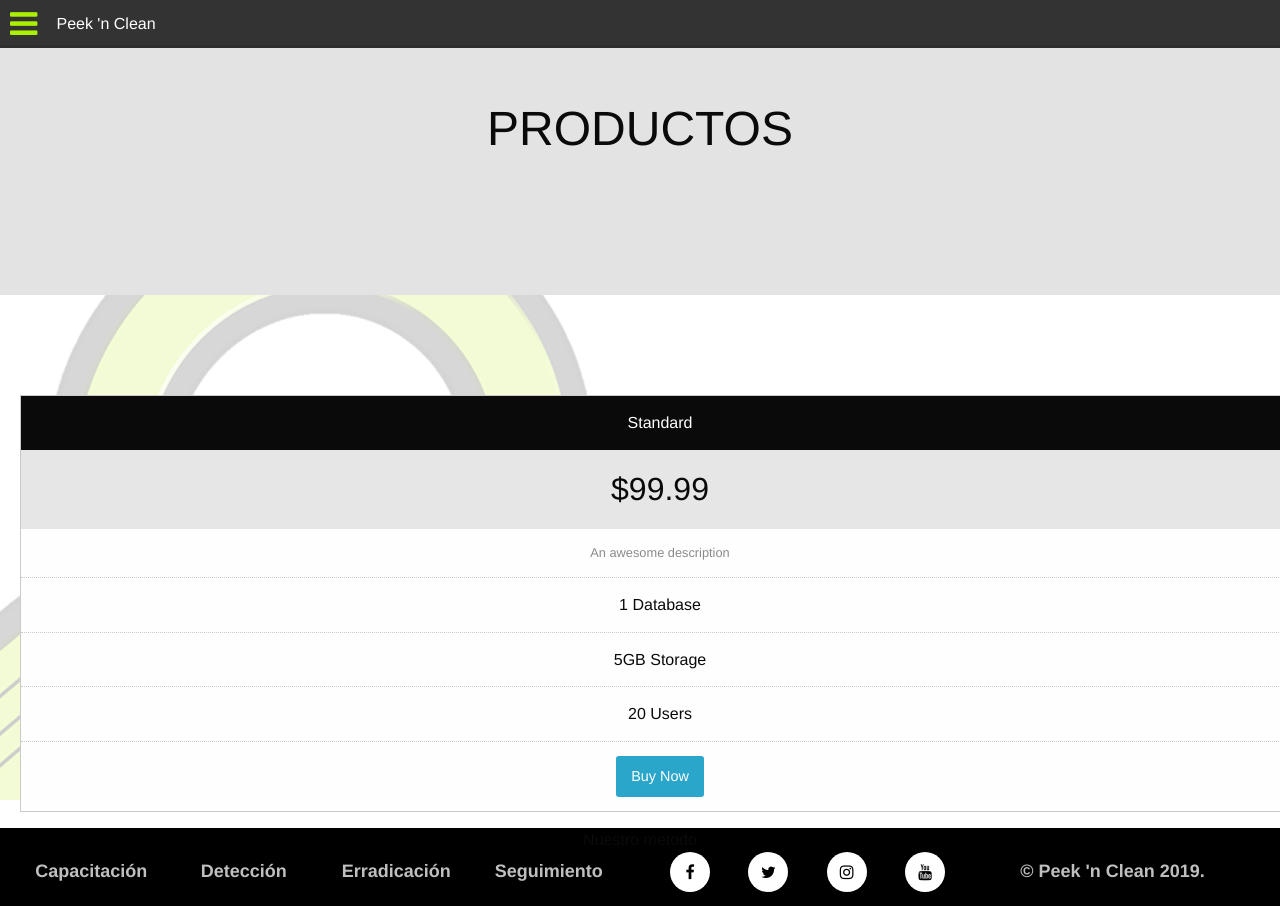
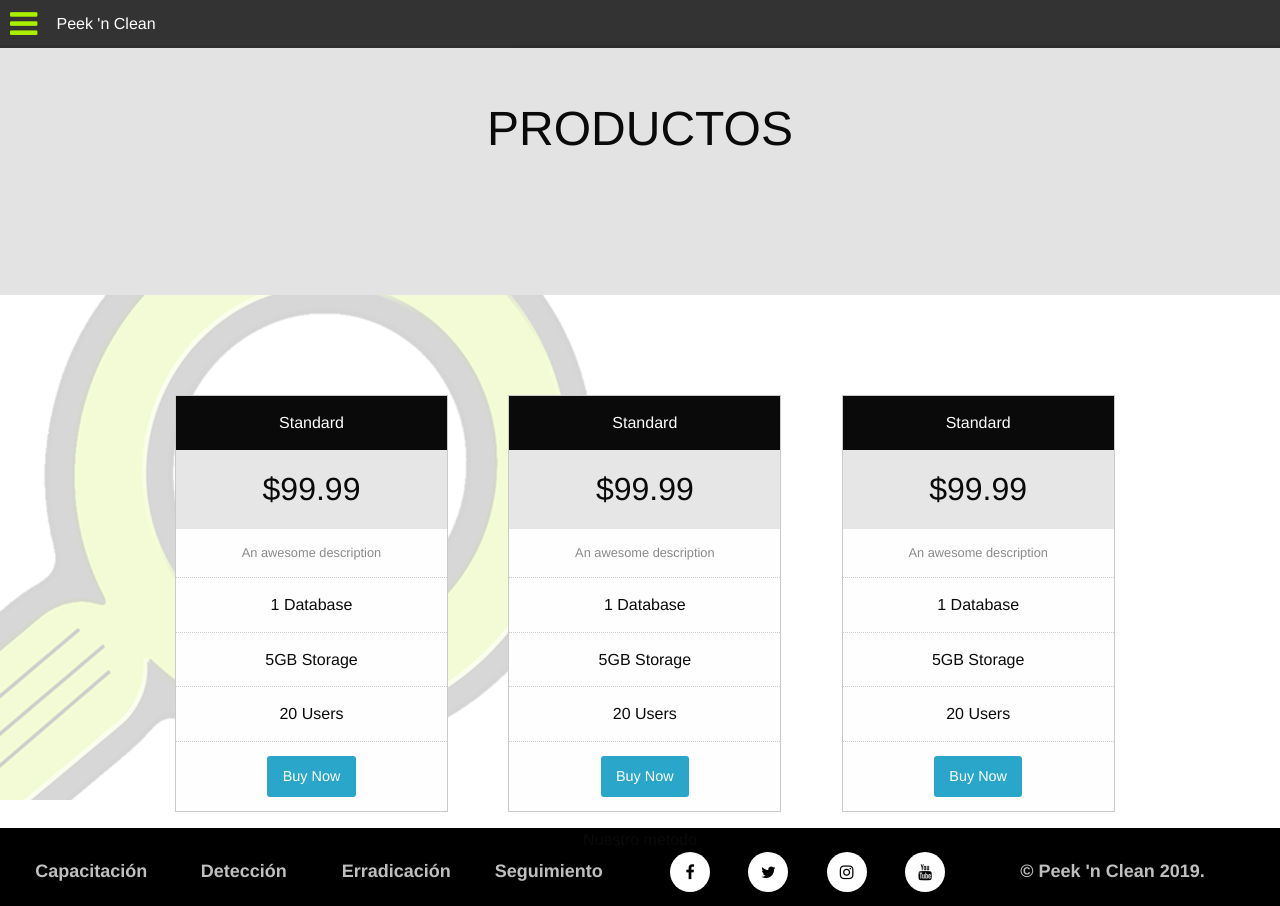
Before and after one commit to jsgarcias/pnc, a PHP site: page /productos.html in a window 1280 px wide. Run offline with PHP 8.4, Linux system fonts and the light colour scheme.

Commit message:
completando imagenes home

```diff
--- a/css/app.css
+++ b/css/app.css
@@ -234,7 +234,7 @@ width:100%;
 }
 
 .backG1 {
-    background: url('../img/lupa.png') no-repeat center;
+    background: url('../img/iconHome1.png') no-repeat center;
     height: 150px;
     margin-bottom:10px;
     transition: all 0.3s ease;
@@ -245,7 +245,7 @@ width:100%;
 
 
 .backG2 {
-    background: url('../img/lupa.png') no-repeat center;
+    background: url('../img/iconoHome2.png') no-repeat center;
     height: 150px;
     margin-bottom:10px;
     transition: all 0.3s ease;
@@ -254,7 +254,7 @@ width:100%;
 }
 
 .backG3 {
-    background: url('../img/lupa.png') no-repeat center;
+    background: url('../img/iconoHome3.png') no-repeat center;
     height: 150px;
     margin-bottom:10px;
     transition: all 0.3s ease;
@@ -286,7 +286,7 @@ filter: blur(10px);
 .pricing-table {
   background-color: #fefefe;
   border: solid 1px #cacaca;
-  width: 100%;
+  width: 90%;
   text-align: center;
   list-style-type: none;
 }
--- a/productos.html
+++ b/productos.html
@@ -52,7 +52,8 @@
 
 
                     <!--inicio contenido-->
-
+                    <div class="row ">
+                        <div class="small-12 medium-4 large-4 columns">
                             <ul class="pricing-table">
                                 <li class="title">Standard</li>
                                 <li class="price">$99.99</li>
@@ -62,6 +63,31 @@
                                 <li class="bullet-item">20 Users</li>
                                 <li class="cta-button"><a class="button" href="#">Buy Now</a></li>
                             </ul>
+                        </div>
+                        <div class="small-12 medium-4 large-4 columns ">
+                            <ul class="pricing-table">
+                                <li class="title">Standard</li>
+                                <li class="price">$99.99</li>
+                                <li class="description">An awesome description</li>
+                                <li class="bullet-item">1 Database</li>
+                                <li class="bullet-item">5GB Storage</li>
+                                <li class="bullet-item">20 Users</li>
+                                <li class="cta-button"><a class="button" href="#">Buy Now</a></li>
+                            </ul>
+                        </div>
+                        <div class="small-12 medium-4 large-4 columns">
+                            <ul class="pricing-table">
+                                <li class="title">Standard</li>
+                                <li class="price">$99.99</li>
+                                <li class="description">An awesome description</li>
+                                <li class="bullet-item">1 Database</li>
+                                <li class="bullet-item">5GB Storage</li>
+                                <li class="bullet-item">20 Users</li>
+                                <li class="cta-button"><a class="button" href="#">Buy Now</a></li>
+                            </ul>
+                        </div>
+                    </div>
+
 
 
 
```
Also changed, not shown: img/iconHome1.png (added), img/iconoHome2.png (added), img/iconoHome3.png (added). Lines whose indentation alone changed are shown as unchanged.
